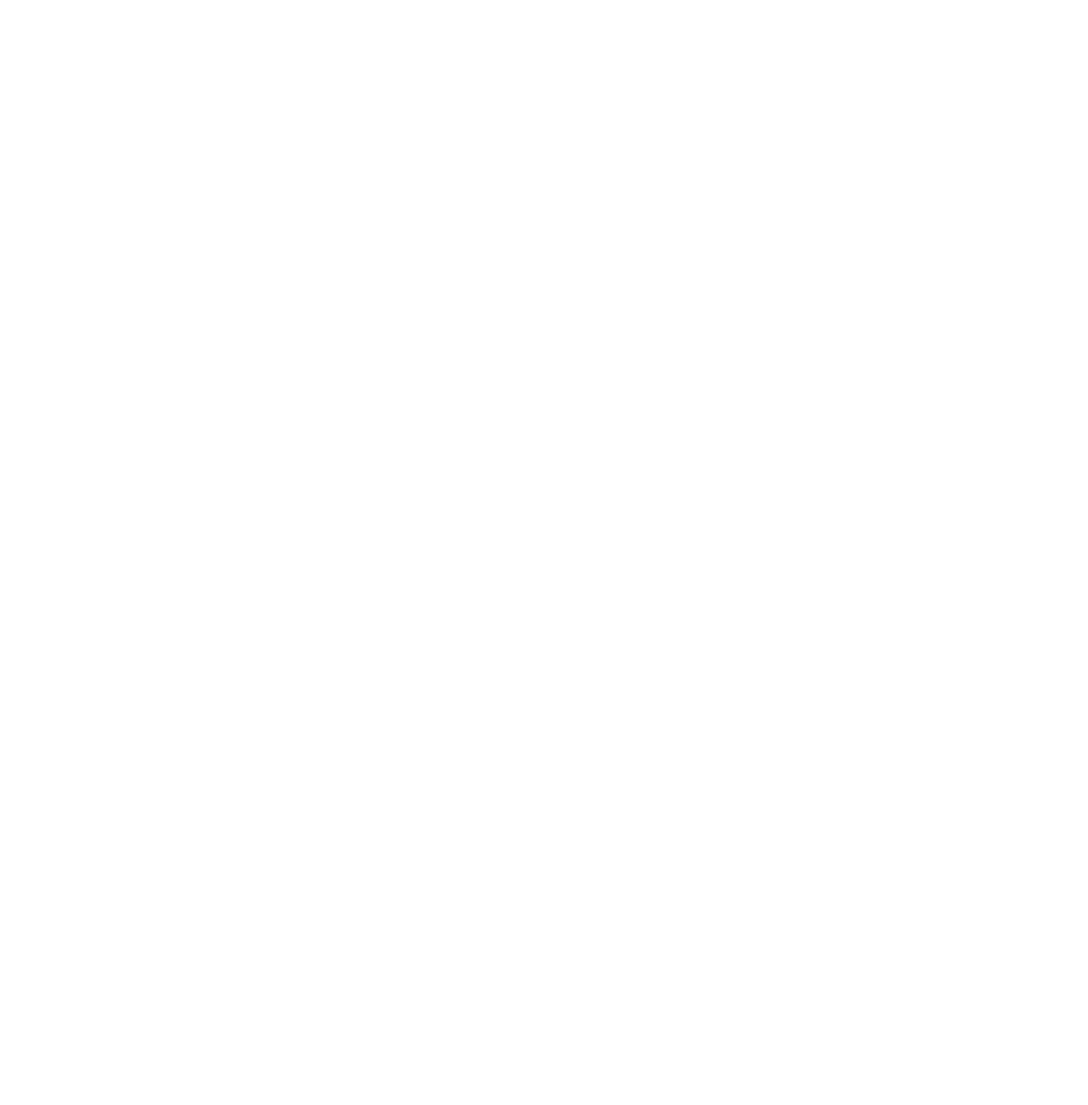
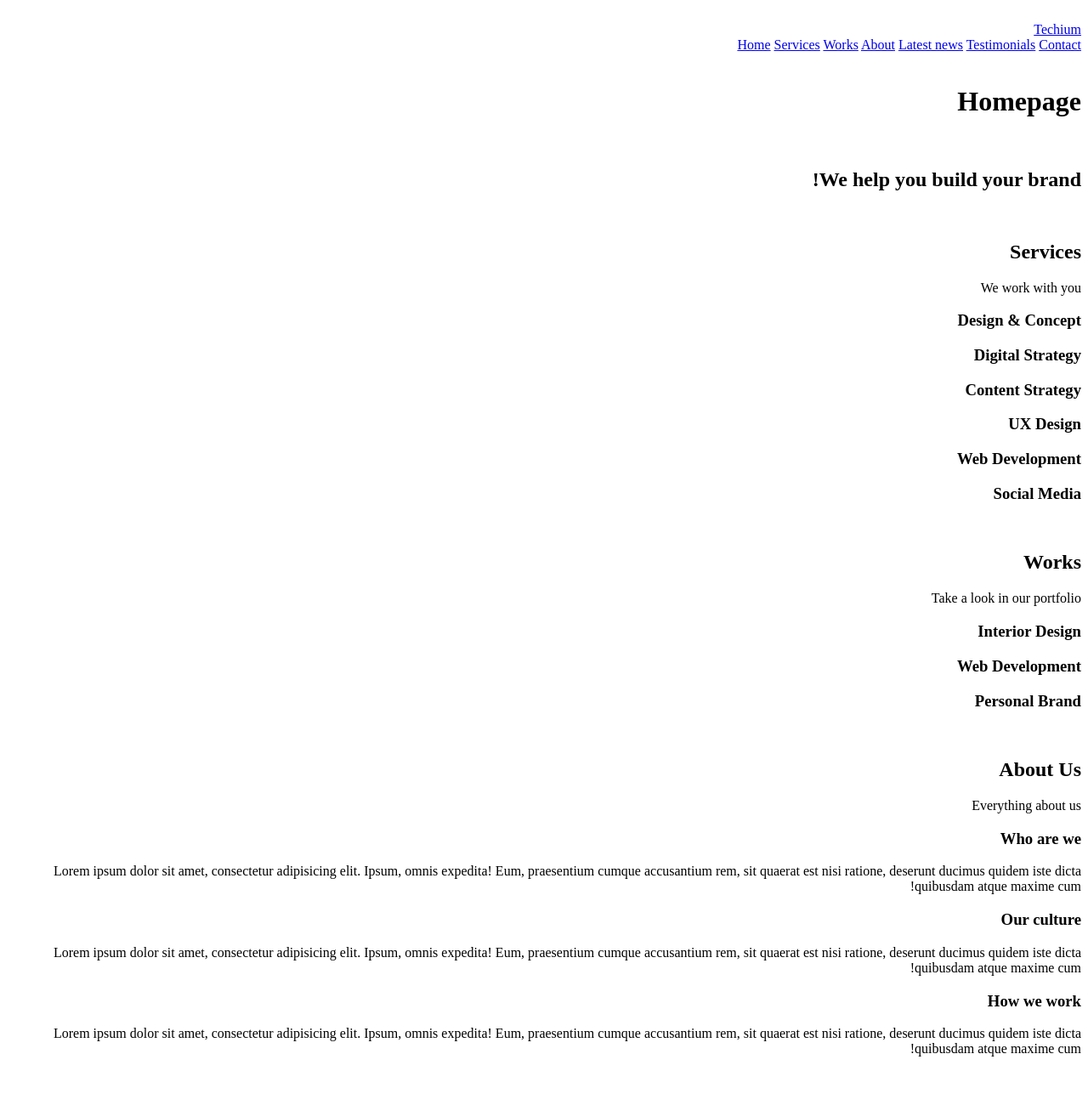
Before and after one commit to Abbassimedayoub/holbertonschool-web_front_end, a plain HTML site: page html_advanced/21-index.html in a window 1280 px wide. Shown: the top 1300 px of the page at 85% size. Before the commit the page ends 800 px from the top, so only its background shows below. Drawn offline with Linux system fonts and the light colour scheme.

Commit message:
link arch

```diff
--- a/html_advanced/21-index.html
+++ b/html_advanced/21-index.html
@@ -0,0 +1,127 @@
+<!DOCTYPE html>
+<html dir="rtl" lang="en">
+<head>
+    <meta charset="utf-8">
+    <meta name="viewport" content="width=device-width, initial-scale=1.0, viewport-fit=cover">
+    <title>Homepage - Techium</title>
+    <meta name="description" content="Techium is a digital agency">
+    <link rel="icon" type="image/x-icon" href="./favicon.ico">
+    <link rel="icon" type="image/png" href="./favicon.png">
+</head>
+<body>
+    <br>
+        <!-- Header -->
+        <header>
+            <div>
+                <div>
+        <a href="/"><span>Techium</span></a>
+                </div>
+        <nav>
+            <a href="/">Home</a>
+            <a href="#services">Services</a>
+            <a href="#works">Works</a>
+            <a href="#about">About</a>
+            <a href="#latest_news">Latest news</a>
+            <a href="#testimonials">Testimonials</a>
+            <a href="#contact">Contact</a>
+        </nav>
+            </div>
+    </header>
+    <br>
+    <!-- Main -->
+    <main>
+        <h1>Homepage</h1>
+        <br>
+        <!-- Hero section -->
+        <section><div><h2>We help you build your brand!</h2></div></section>
+        <br>
+        <!-- Services section -->
+        <section><div>
+            <header>
+            <h2>Services</h2>
+                    <p>We work with you</p>
+            </header>
+            <div>
+                <h3>Design & Concept</h3>
+                <h3>Digital Strategy</h3>
+                <h3>Content Strategy</h3>
+                <h3>UX Design</h3>
+                <h3>Web Development</h3>
+                <h3>Social Media</h3>
+                </div>
+                </div>
+            </section>
+        <br>
+        <!-- Works section -->
+        <section><div>
+            <header>
+            <h2>Works</h2>
+                <p>Take a look in our portfolio</p>
+                </header>
+                <div>
+            <article><h3>Interior Design</h3></article>
+            <article><h3>Web Development</h3></article>
+            <article><h3>Personal Brand</h3></article>
+            </div></div>
+            </section>
+        <br>
+        <!-- About Us section -->
+        <section><div>
+            <header>
+            <h2>About Us</h2>
+                    <p>Everything about us</p>
+                    </header>
+                    <div>
+                <h3>Who are we</h3>
+                    <p>Lorem ipsum dolor sit amet, consectetur adipisicing elit. Ipsum, omnis expedita! Eum, praesentium cumque accusantium rem, sit quaerat est nisi ratione, deserunt ducimus quidem iste dicta quibusdam atque maxime cum!</p>
+                <h3>Our culture</h3>
+                    <p>Lorem ipsum dolor sit amet, consectetur adipisicing elit. Ipsum, omnis expedita! Eum, praesentium cumque accusantium rem, sit quaerat est nisi ratione, deserunt ducimus quidem iste dicta quibusdam atque maxime cum!</p>
+                <h3>How we work</h3>
+                    <p>Lorem ipsum dolor sit amet, consectetur adipisicing elit. Ipsum, omnis expedita! Eum, praesentium cumque accusantium rem, sit quaerat est nisi ratione, deserunt ducimus quidem iste dicta quibusdam atque maxime cum!</p>
+                    </div></div>
+                </section>
+        <br>
+        <!-- Latest news section -->
+        <section><div>
+            <header>
+                <h2>Latest news</h2>
+            </header>
+            <div>
+            <article><p>Career</p><h3>Hoc loco tenere se Triarius non potuit.</h3><p>Lorem ipsum dolor sit amet, consectetur adipiscing elit. Id Sextilius factum negabat. Quo tandem modo? At eum nihili facit; Quae contraria sunt his, malane?</p></article>
+            <article><p>Digital Life</p><h3>Ut alios omittam, hunc appello, quem ille unum secutus est.</h3><p>Lorem ipsum dolor sit amet, consectetur adipiscing elit. Tum mihi Piso: Quid ergo? Tum ille: Ain tandem? Non autem hoc: igitur ne illud quidem. Sed quod proximum fuit non vidit. Nos commodius agimus. An nisi populari fama?</p></article>
+            <article><p>Social</p><h3>Bestiarum vero nullum iudicium puto.</h3><p>Lorem ipsum dolor sit amet, consectetur adipiscing elit. Non igitur bene. Quid enim est a Chrysippo praetermissum in Stoicis? Pugnant Stoici cum Peripateticis. Prioris generis est docilitas, memoria; Apparet statim, quae sint officia, quae actiones.</p></article>
+            </div></div>
+            </section>
+        <br>
+        <!-- Testimonials section -->
+        <section><div>
+            <header>
+            <h2>Testimonials</h2>
+                <p>We are more than a digital company</p>
+                </header>
+                <div>
+            <article>Testimonial 1</article>
+            <article>Testimonial 2</article>
+            <article>Testimonial 3</article>
+            </div></div>
+            </section>
+        <br>
+        <!-- Contact section -->
+        <section><div>
+            <header>
+            <h2>Contact</h2>
+            <p>We like to know new people</p>
+            </header>
+            <div>
+            <p>Lorem ipsum dolor sit amet, consectetur adipiscing elit. Id Sextilius factum negabat. Quo tandem modo? At eum nihili facit; Quae contraria sunt his, malane?</p></div></div></section>
+    </main>
+    <br>
+    <!-- Footer -->
+    <footer>
+        <div>
+            <a href="https://www.facebook.com/HolbertonSchool/">Facebook</a>
+            <a href="https://twitter.com/holbertonschool">Twitter</a>
+            <a href="https://www.instagram.com/holbertonschool/">Instagram</a>
+        </div>
+    </footer>
+</body>
```
Also changed, not shown: html_advanced/20-index.html (+1 -1 lines).
